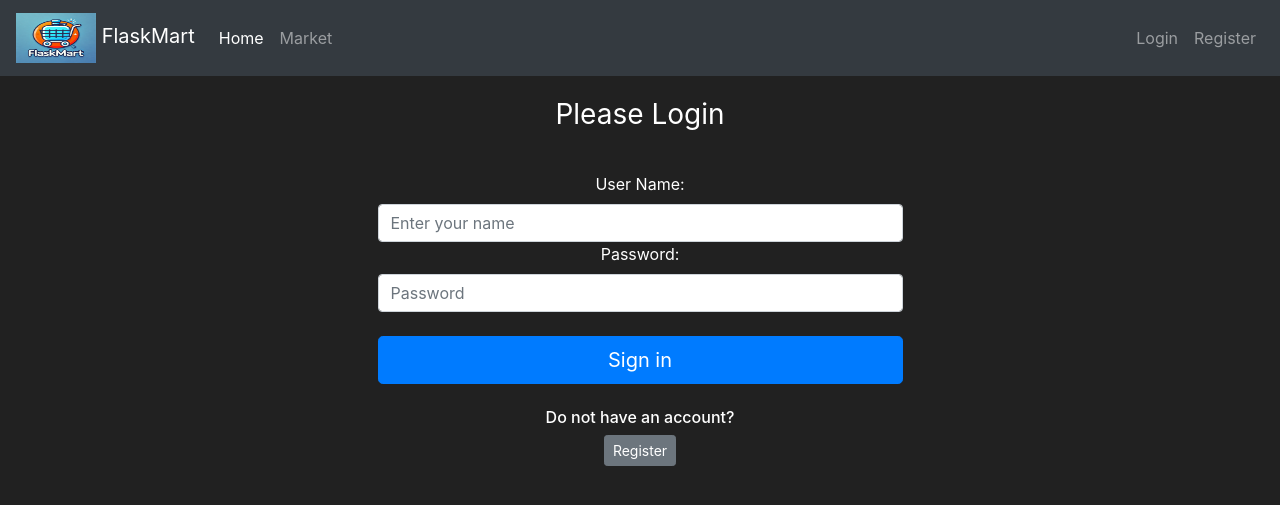
After one commit to vijay12panwar/FlaskMart, a Flask app: page /login in a window 1280 px wide. The commit adds this page. Shown: the top 505 px of the page. Run offline with Flask 3, Linux system fonts and the light colour scheme.

Commit message:
Add login functionality with authentication validation

```diff
--- a/market/__init__.py
+++ b/market/__init__.py
@@ -1,6 +1,7 @@
 from flask import Flask
 from flask_sqlalchemy import SQLAlchemy
 from flask_bcrypt import Bcrypt
+from flask_login import LoginManager
 from market.config import SQLALCHEMY_DATABASE_URI, SECRET_KEY
 
 
@@ -9,5 +10,6 @@ app.config['SQLALCHEMY_DATABASE_URI'] = SQLALCHEMY_DATABASE_URI
 app.config['SECRET_KEY'] = SECRET_KEY
 db = SQLAlchemy(app)
 bcrypt = Bcrypt(app)
+login_manager = LoginManager(app)
 
 from market import routes
--- a/market/forms.py
+++ b/market/forms.py
@@ -19,3 +19,9 @@ class RegisterForm(FlaskForm):
     password = PasswordField(label='Password: ', validators=[Length(min=6), DataRequired()])
     confirm_password = PasswordField(label='Confirm Password:', validators=[EqualTo('password'), DataRequired()])
     submit = SubmitField(label='Create Account')
+
+
+class LoginForm(FlaskForm):
+    username = StringField(label='User Name:', validators=[DataRequired()])
+    password = PasswordField(label='Password:', validators=[DataRequired()])
+    submit = SubmitField(label='Sign in')
--- a/market/routes.py
+++ b/market/routes.py
@@ -1,7 +1,8 @@
 from flask import render_template, redirect, url_for, flash
 from market import app, db
 from market.models import Item, User
-from market.forms import RegisterForm
+from market.forms import RegisterForm, LoginForm
+from flask_login import login_user
 
 @app.route("/")
 @app.route("/home")
@@ -31,3 +32,20 @@ def register_page():
             flash(f"There was an error while creating an user: {error}", category="danger")
 
     return render_template("register.html", register_form=register_form)
+
+
+@app.route('/login', methods = ['GET', 'POST'])
+def login_page():
+    login_form = LoginForm()
+    if login_form.validate_on_submit():
+        attempted_user = User.query.filter_by(username=login_form.username.data).first()
+        if attempted_user and attempted_user.check_password_correction(
+            attempted_password=login_form.password.data
+        ):
+            login_user(attempted_user)
+            flash(f'Success! You are logged in as {attempted_user.username}', category='success')
+            return redirect(url_for('market_page'))
+        else:
+            flash('Username and Password not match! Please try again', category='danger')
+
+    return render_template("login.html", login_form = login_form)
--- a/market/templates/base.html
+++ b/market/templates/base.html
@@ -35,7 +35,7 @@
             </ul>
             <ul class="navbar-nav">
                 <li class="nav-item">
-                    <a class="nav-link" href="#">Login</a>
+                    <a class="nav-link" href={{ url_for('login_page') }}>Login</a>
                 </li>
                 <li class="nav-item">
                     <a class="nav-link" href={{ url_for('register_page') }}>Register</a>
--- /dev/null
+++ b/market/templates/login.html
@@ -0,0 +1,43 @@
+{% extends 'base.html' %}
+
+{% block title %}
+    Login Page
+{% endblock %}
+
+{% block content %}
+
+<body class="text-center">
+    <div class="container" >
+
+        <form method="POST" class="form-signin" style="color: white;">
+
+            {{ login_form.hidden_tag() }}
+
+            <h1 class="h3 mb-3 font-weight-normal" style="margin-top: 2%;">
+                Please Login
+            </h1>
+            <br>
+            <div class="container" style="width:50%">
+                {{ login_form.username.label() }}
+                {{ login_form.username(class="form-control", placeholder="Enter your name") }}
+
+
+                {{ login_form.password.label() }}
+                {{ login_form.password(class="form-control", placeholder="Password") }}
+
+                <br>
+
+                {{ login_form.submit(class="btn btn-lg btn-block btn-primary") }}
+
+                <br>
+
+                <div class="checkbox mb-3">
+                    <h6>Do not have an account?</h6>
+                    <a class="btn btn-sm btn-secondary" href="{{ url_for('register_page') }}">Register</a>
+                </div>
+            </div>
+        </form>
+    </div>
+</body>
+
+{% endblock %}
```
Also changed, not shown: market/models.py (+10 -3 lines), market/templates/register.html (+12 -9 lines).
